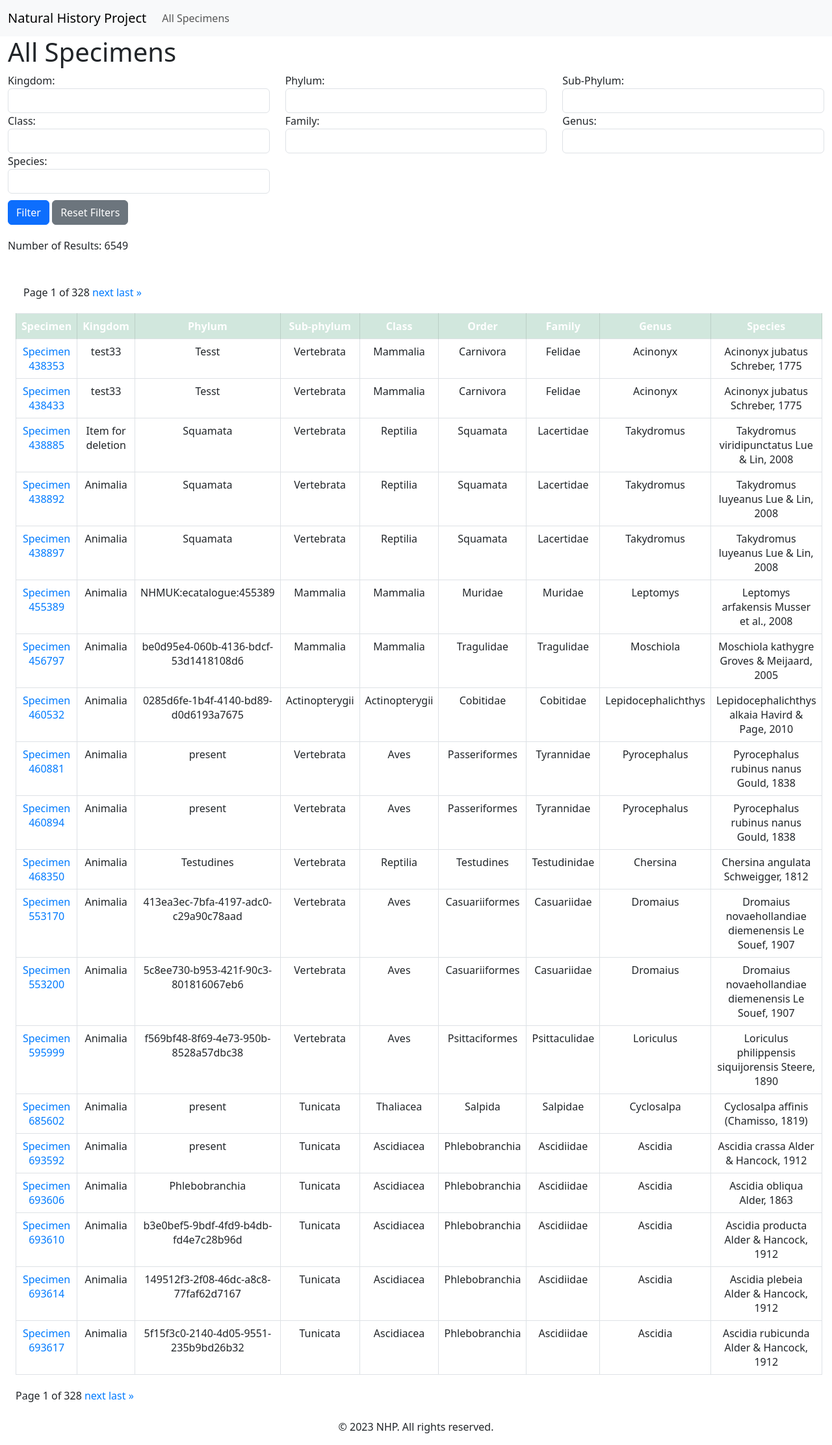
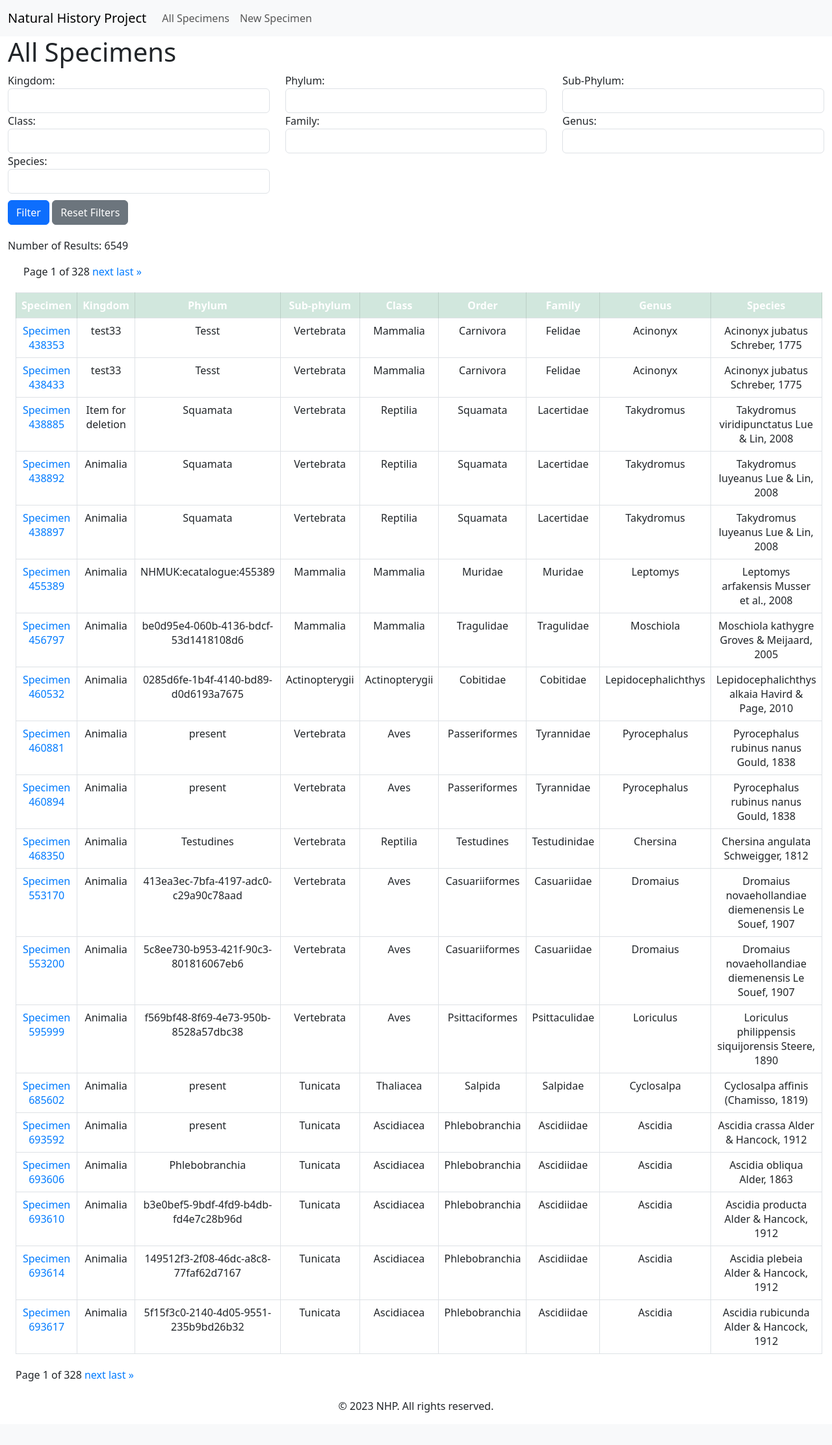
Before and after one commit to Diogojfbraga/Natural-History-Project, a Django app: page /all_specimens/ in a window 1280 px wide. Shown: the whole page at 65% size. After the commit the page ends 2174 px from the top, so only its background shows below. Run offline with Django 4.2, Linux system fonts and the light colour scheme; data comes from the database, SQL or seed files in the repository; both versions use the stored data as it was after the commit.

Commit message:
create new specimen form

```diff
--- a/specimen_catalog/admin.py
+++ b/specimen_catalog/admin.py
@@ -2,7 +2,7 @@
 
 # I wrote this code #
 
-# Imports all the models
+# Imports the models
 from .models import Expedition, Taxonomy, Specimen
 
 # Register the Expedition model with the Django Admin interface
--- a/specimen_catalog/forms.py
+++ b/specimen_catalog/forms.py
@@ -17,3 +17,8 @@
     class Meta:
         model = Taxonomy
         fields = ['kingdom', 'phylum', 'highest_biostratigraphic_zone', 'class_name','identification_description', 'family', 'genus', 'species']
+
+class NewSpecimenForm(forms.ModelForm):
+    class Meta:
+        model = Specimen
+        fields = ['catalog_number', 'created', 'expedition', 'taxonomy']
--- a/specimen_catalog/static/css/styles.css
+++ b/specimen_catalog/static/css/styles.css
@@ -76,4 +76,7 @@
     margin-right: 10px; /* Adjust the value as needed */
 }
 
+.mt-5 {
+    margin-top: 1rem!important;
+}
 /* End of the code I wrote */
--- a/specimen_catalog/templates/specimen_catalog/header.html
+++ b/specimen_catalog/templates/specimen_catalog/header.html
@@ -25,6 +25,9 @@
                 <li class="nav-item">
                     <a class="nav-link" href="{% url 'all_specimens' %}">All Specimens</a>
                 </li>
+                <li class="nav-item">
+                    <a class="nav-link" href="{% url 'new_specimen' %}">New Specimen</a>
+                </li>
                 <!-- Add more navigation items as needed -->
             </ul>
         </div>
--- a/specimen_catalog/urls.py
+++ b/specimen_catalog/urls.py
@@ -1,11 +1,10 @@
 # I wrote this code #
+
 
 from django.urls import path
 from . import views
-from .views import AllSpecimensView, SpecimenDetailView, SpecimenView, ExpeditionUpdateView, TaxonomyUpdateView, SpecimenDeleteView
+from .views import AllSpecimensView, SpecimenDetailView, SpecimenView, ExpeditionUpdateView, TaxonomyUpdateView, SpecimenDeleteView, NewSpecimenView
 
-
-# calls specimen_list from views - # http://127.0.0.1/specimen_list/ #
 urlpatterns = [
     path('', views.index, name='index'),
     path('all_specimens/', AllSpecimensView.as_view(), name='all_specimens'),
@@ -15,10 +14,7 @@
     path('expedition_update/<int:pk>/', ExpeditionUpdateView.as_view(), name='expedition_update'),
     path('taxonomy_update/<int:specimen_pk>/', TaxonomyUpdateView.as_view(), name='taxonomy_update'),
     path('specimen/<int:pk>/delete/', SpecimenDeleteView.as_view(), name='specimen_delete'),
-
-
+    path('new_specimen/', NewSpecimenView.as_view(), name='new_specimen'),
 ]
 
-
-
 # End of the code I wrote #
--- a/specimen_catalog/views.py
+++ b/specimen_catalog/views.py
@@ -7,7 +7,7 @@
 from django.views.generic import ListView, DetailView
 from django.views.generic.edit import DeleteView, UpdateView
 from .models import Specimen, Expedition, Taxonomy
-from .forms import SpecimenForm, ExpeditionForm, TaxonomyForm
+from .forms import SpecimenForm, ExpeditionForm, TaxonomyForm, NewSpecimenForm
 from django.contrib import messages
 from django.forms import inlineformset_factory
 from django.db.models import Q
@@ -119,3 +119,21 @@
     model = Specimen
     template_name = 'specimen_catalog/specimen_delete_confirm.html'
     success_url = reverse_lazy('all_specimens')
+
+
+class NewSpecimenView(View):
+    template_name = 'specimen_catalog/new_specimen.html'
+
+    def get(self, request):
+        form = NewSpecimenForm()
+        return render(request, self.template_name, {'form': form})
+
+    def post(self, request):
+        form = NewSpecimenForm(request.POST)
+        if form.is_valid():
+            # Save the new specimen to the database
+            new_specimen = form.save()
+            # Redirect to the detail page of the newly created specimen
+            return redirect('specimen_detail', pk=new_specimen.pk)
+
+        # return render(request, self.template_name, {'form': form})
```
Also changed, not shown: specimen_catalog/templates/specimen_catalog/new_specimen.html (added, +15 -0 lines), db.sqlite3.
